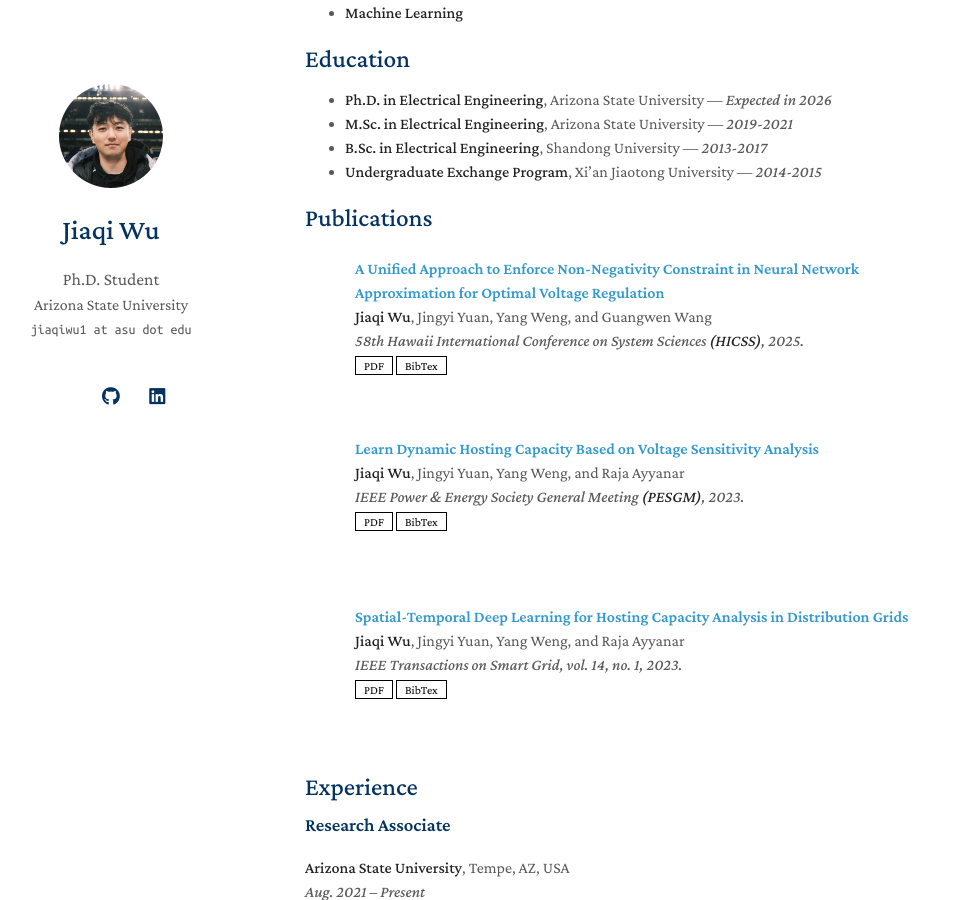
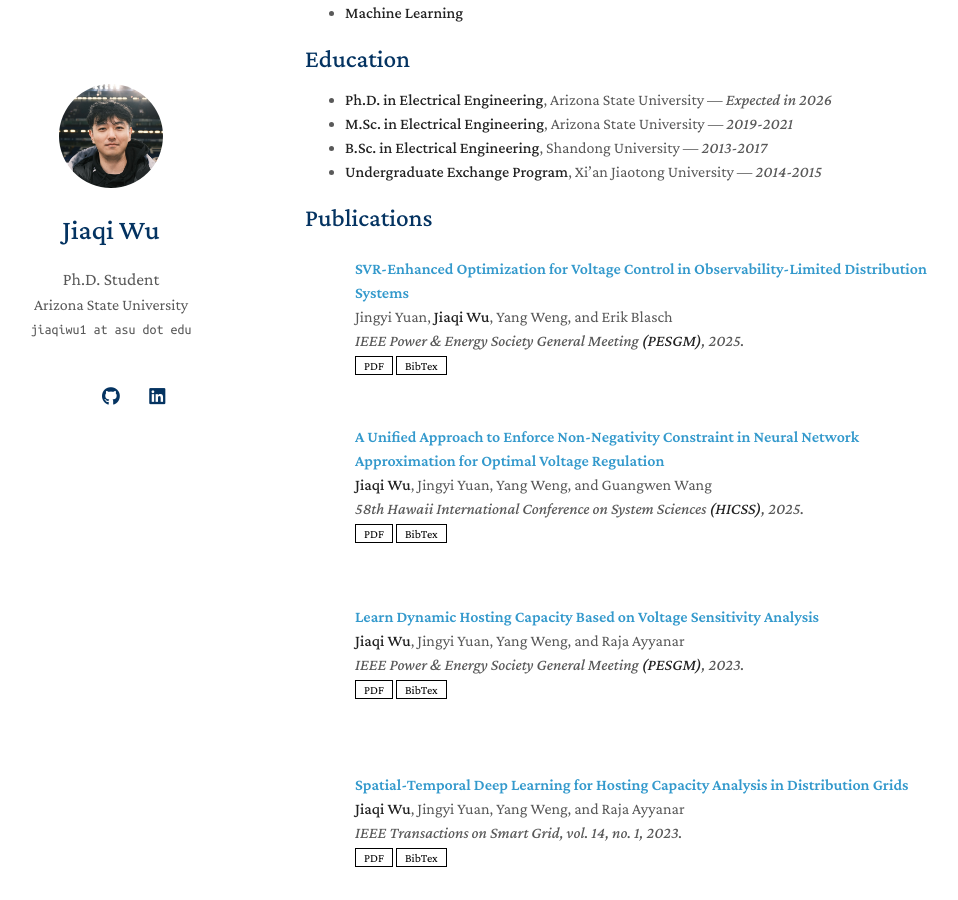
Before and after one commit to jiaqiwu1/jiaqiwu1.github.io, a Jekyll site: the page built from index.md, in a window 1280 px wide and 900 px high, scrolled down 338 px. Shown: the whole window, without its empty margins (165-1123 px from the left). Built offline with Jekyll 4.4.1, drawn with Linux system fonts in a browser that asks for light colours; a style sheet for code colours, icons or effects is not loaded; our own code applies the rules of GitHub Pages for plain Markdown files.

Commit message:
Add new publications to the publications.yml file

```diff
--- a/_data/publications.yml
+++ b/_data/publications.yml
@@ -1,4 +1,10 @@
 main:
+  - title: SVR-Enhanced Optimization for Voltage Control in Observability-Limited Distribution Systems
+    authors: Jingyi Yuan, <strong>Jiaqi Wu</strong>, Yang Weng, and Erik Blasch
+    conference_short: PESGM
+    conference: IEEE Power & Energy Society General Meeting <strong>(PESGM)</strong>, 2025.
+    pdf: ./assets/files/DHC_PESGM.pdf
+    bibtex: ./assets/files/DHC_PESGM.txt
 
   - title: A Unified Approach to Enforce Non-Negativity Constraint in Neural Network Approximation for Optimal Voltage Regulation
     authors: <strong>Jiaqi Wu</strong>, Jingyi Yuan, Yang Weng, and Guangwen Wang
```
